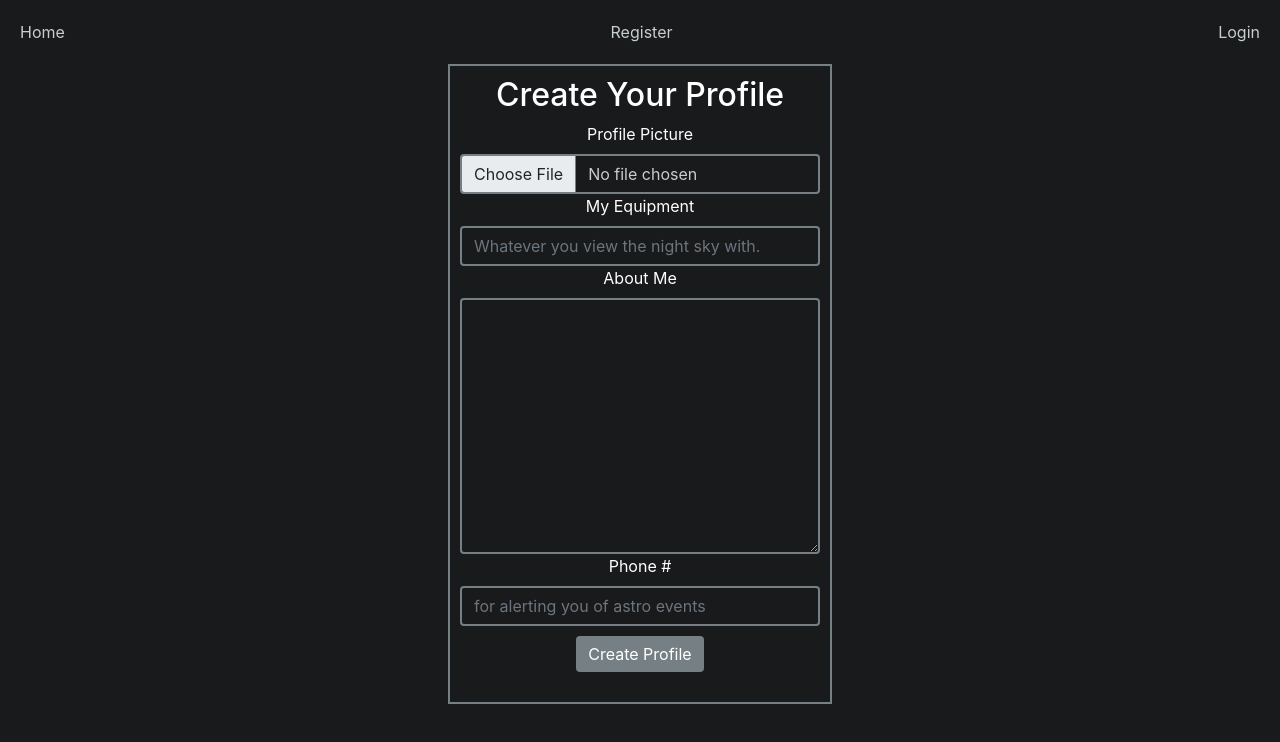
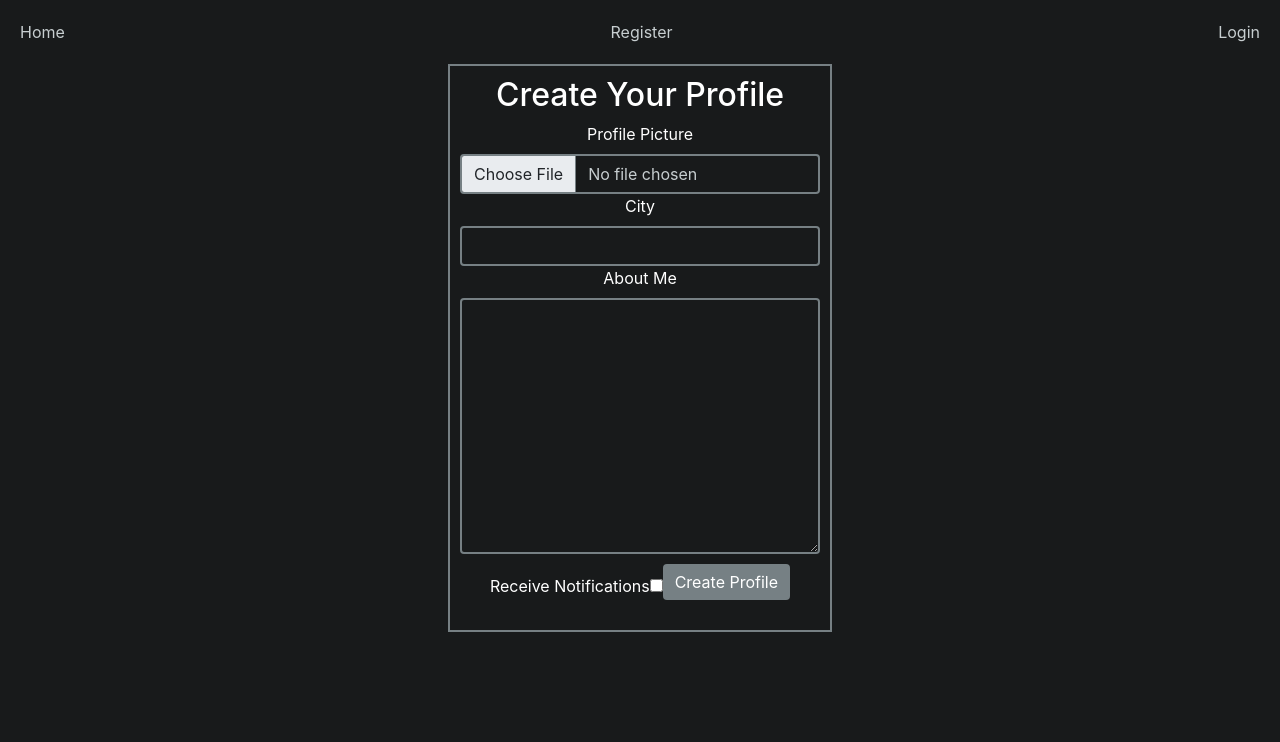
Before and after one commit to PatrickBoynton/night_watch, a React (Create React App) app in the folder frontend/static/: page /create-profile in a window 1280 px wide. Shown: the top 742 px of the page. Built offline with nearby package versions, Linux system fonts and the light colour scheme; no server answers.

Commit message:
Added a checkbox.

```diff
--- a/frontend/static/src/components/user/ProfileForm.js
+++ b/frontend/static/src/components/user/ProfileForm.js
@@ -9,10 +9,12 @@ class ProfileForm extends Component {
             profile_picture: '',
             about_me: '',
             equipment: '',
-            preview: ''
+            preview: '',
+            receive_notifications: false,
         };
         this.handleInput = this.handleInput.bind(this);
         this.handleSubmit = this.handleSubmit.bind(this);
+        this.handleCheck = this.handleCheck.bind(this);
         this.handleImage = this.handleImage.bind(this);
     }
 
@@ -40,7 +42,7 @@ class ProfileForm extends Component {
         console.log(data);
 
         if (response.status === 201)
-            return <Redirect to="/profile" />
+            return <Redirect to="/profile"/>;
     }
 
     handleImage(event) {
@@ -57,6 +59,12 @@ class ProfileForm extends Component {
         reader.readAsDataURL(file);
     }
 
+    handleCheck(event) {
+        this.setState((previousState) => ({
+            receive_notifications: !previousState.receive_notifications
+        }))
+    }
+
     render() {
         return (
             <form className="login-register" onSubmit={(e) => this.handleSubmit(e)}>
@@ -70,13 +78,8 @@ class ProfileForm extends Component {
                        type="file"
                        name="profile_picture"/>
 
-                <label className="form-label" htmlFor="equipment">My Equipment</label>
-                <input className="form-control"
-                       onChange={this.handleInput}
-                       value={this.state.equipment}
-                       type="text"
-                       name="equipment"
-                       placeholder="Whatever you view the night sky with."/>
+                <label className="form-label" htmlFor="location">City</label>
+                <input className="form-control" type="text" name="location" id="location"/>
 
                 <label className="form-label" htmlFor="about_me">About Me</label>
                 <textarea className="form-control"
@@ -87,6 +90,16 @@ class ProfileForm extends Component {
                           rows="10">
                 </textarea>
 
+                <label className="form-label" htmlFor="receive_notifications">Receive Notifications</label>
+                <input className="form-group"
+                       type="checkbox"
+                       onChange={this.handleCheck}
+                       value={this.state.receive_notifications}
+                       name="receive_notifications"/>
+                {
+                    this.state.receive_notifications
+                        ?
+                        <>
                             <label className="form-label" htmlFor="phone_number">Phone #</label>
                             <input type="tel"
                                    className="form-control"
@@ -94,6 +107,10 @@ class ProfileForm extends Component {
                                    id="phone_number"
                                    maxLength={12}
                                    placeholder="for alerting you of astro events"/>
+                        </>
+                        :
+                        null
+                }
 
                 <button className="btn btn-success" type="submit">Create Profile</button>
             </form>
```
Lines whose indentation alone changed are shown as unchanged.
